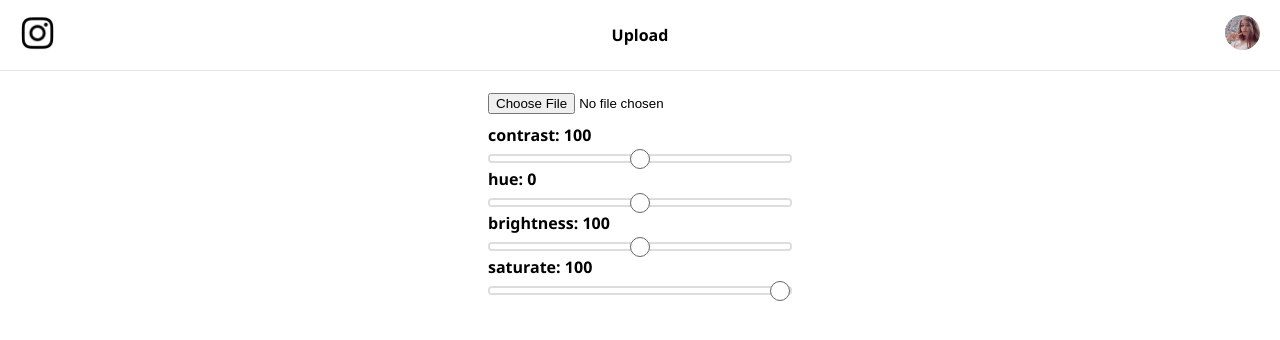
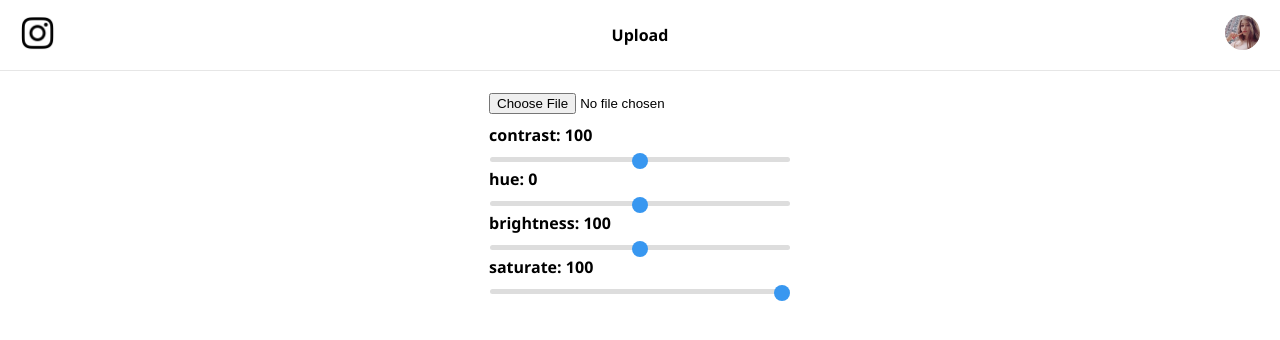
Before and after one commit to Manviel/Fiber, a React (Create React App) app: page /upload in a window 1280 px wide. Shown: the top 340 px of the page. Built offline with nearby package versions, Linux system fonts and the light colour scheme.

Commit message:
Cross browser range inputs fix

```diff
--- a/src/components/Filter.js
+++ b/src/components/Filter.js
@@ -19,8 +19,7 @@ const getFilterCSSStyles = (functions) => {
 }
 
 const Filter = (props) => (
-  <div style={{ filter: getFilterCSSStyles(props.filterFunctions) }}
-    onClick={() => { props.onClick(props.filterFunctions) }}>
+  <div style={{ filter: getFilterCSSStyles(props.filterFunctions) }}>
     {props.children}
   </div>
 );
--- a/src/css/Range.css
+++ b/src/css/Range.css
@@ -2,38 +2,52 @@
 
 .picture {
   display: block;
-  max-width: 500px;
+  width: 100%;
   max-height: 100%;
 }
 
 input[type=range] {
   -webkit-appearance: none;
-  appearance: none;
-  border: 2px solid #ddd;
-  border-radius: 4px;
+  border: 1px solid white;
   width: 300px;
 }
 
 input[type=range]::-webkit-slider-runnable-track {
   width: 300px;
   height: 5px;
-  background: #fff;
-  border-radius: 4px;
+  background: #ddd;
+  border: none;
+  border-radius: 3px;
 }
 
 input[type=range]::-webkit-slider-thumb {
-  appearance: none;
   -webkit-appearance: none;
-  border: 1px solid #666666;
-  height: 20px;
-  width: 20px;
+  border: none;
+  height: 16px;
+  width: 16px;
   border-radius: 50%;
-  background-color: #ffffff;
-  margin-top: -7px;
+  background: #3897f0;
+  margin-top: -4px;
 }
 
 input[type=range]:focus {
   outline: none;
+}
+
+input[type=range]::-moz-range-track {
+  width: 300px;
+  height: 5px;
+  background: #ddd;
+  border: none;
+  border-radius: 3px;
+}
+
+input[type=range]::-moz-range-thumb {
+  border: none;
+  height: 16px;
+  width: 16px;
+  border-radius: 50%;
+  background: #3897f0;
 }
 
 input[type=range]::-ms-track {
@@ -41,7 +55,7 @@ input[type=range]::-ms-track {
   height: 5px;
   background: transparent;
   border-color: transparent;
-  border-width: 10px 0;
+  border-width: 6px 0;
   color: transparent;
 }
 
@@ -56,9 +70,9 @@ input[type=range]::-ms-fill-upper {
 }
 
 input[type=range]::-ms-thumb {
-  height: 20px;
-  width: 20px;
+  border: none;
+  height: 16px;
+  width: 16px;
   border-radius: 50%;
-  background-color: #ffffff;
-  margin-top: 0;
+  background: #3897f0;
 }
```
